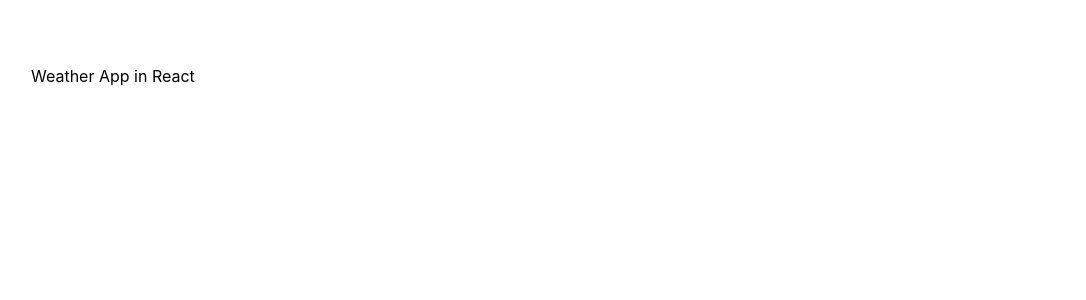
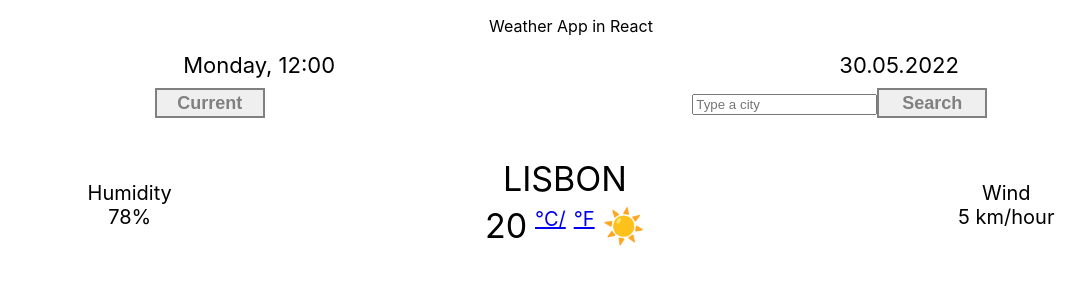
Before and after one commit to OlenaYurkina/weather-app-react, a React (Create React App) app: page / in a window 1280 px wide. Shown: the top 300 px of the page, without its empty margins (69-1155 px from the left). Built offline with nearby package versions, Linux system fonts and the light colour scheme.

Commit message:
Added modules Header, Form, Main

```diff
--- a/src/App.css
+++ b/src/App.css
@@ -1,4 +1,79 @@
 .App {
-  max-width: 500px;
-  padding: 50px 100px 0 100px;
+  text-align: center;
 }
+
+.Header {
+  padding: 0 0 10px 0;
+  text-align: center;
+  font-size: 22px;
+  display: flex;
+  justify-content: space-around;
+}
+
+.Header .ColRight {
+  text-align: left;
+  padding: 0 25px 0 25px;
+}
+.Header .ColLeft {
+  text-align: right;
+  padding: 0 25px 0 25px;
+}
+.Form {
+  text-align: center;
+  padding: 0;
+  display: flex;
+  justify-content: space-around;
+  padding: 0 10px;
+}
+button {
+  color: grey;
+  font-size: 18px;
+  line-height: 22px;
+  width: 110px;
+  border: 2px solid;
+  border-color: grey;
+  height: 30px;
+  margin: 0 auto;
+  display: block;
+  font-weight: bold;
+}
+
+#search-button {
+  color: grey;
+  font-size: 18px;
+  line-height: 22px;
+  width: 110px;
+  border: 2px solid;
+  border-color: grey;
+  height: 30px;
+  padding: 0;
+  font-weight: bold;
+}
+
+.Main {
+  display: flex;
+  padding: 0 10px;
+  justify-content: space-around;
+  padding: 40px 0;
+  text-align: center;
+  font-size: 20px;
+}
+
+.ColHumidity {
+  position: relative;
+  top: 23px;
+}
+
+#central {
+  font-size: 34px;
+}
+#celsius-temp {
+  font-size: 20px;
+}
+#farenheit-temp {
+  font-size: 20px;
+}
+.ColWind {
+  position: relative;
+  top: 23px;
+}
--- /dev/null
+++ b/src/Form.js
@@ -0,0 +1,30 @@
+import "./App.css";
+
+export default function Form() {
+  return (
+    <div className="Form">
+      <div className="col3">
+        <button id="current-button">Current</button>
+      </div>
+
+      <div className="col">
+        <form id="search-city">
+          <input
+            type="search"
+            width="300"
+            size="20"
+            placeholder="Type a city"
+            id="city-input"
+            class="col-8"
+          />
+          <input
+            type="submit"
+            value="Search"
+            class="col-3"
+            id="search-button"
+          />
+        </form>
+      </div>
+    </div>
+  );
+}
--- /dev/null
+++ b/src/Header.js
@@ -0,0 +1,12 @@
+import "./App.css";
+
+export default function Header() {
+  return (
+    <div className="Header">
+      <div className="ColRight" id="date-right">
+        Monday, 12:00
+      </div>
+      <div className="ColLeft">30.05.2022</div>
+    </div>
+  );
+}
--- /dev/null
+++ b/src/Main.js
@@ -0,0 +1,37 @@
+import "./App.css";
+
+export default function Main() {
+  return (
+    <div className="Main">
+      <div className="ColHumidity">
+        Humidity <br />
+        78%
+      </div>
+
+      <div className="Col" id="central">
+        <span id="main-city">LISBON</span> <br />
+        <span id="main-temperature">20</span>
+        <sup>
+          <span>
+            {" "}
+            <a href="#0" id="celsius-temp">
+              °C/
+            </a>{" "}
+          </span>
+          <span>
+            {" "}
+            <a href="#0" id="farenheit-temp">
+              °F
+            </a>{" "}
+          </span>
+        </sup>
+        ☀️
+      </div>
+
+      <div className="ColWind">
+        Wind <br />
+        <span id="main-wind">5</span> km/hour
+      </div>
+    </div>
+  );
+}
--- a/src/index.js
+++ b/src/index.js
@@ -1,13 +1,19 @@
-import React from 'react';
-import ReactDOM from 'react-dom/client';
-import './index.css';
-import App from './App';
-import reportWebVitals from './reportWebVitals';
+import React from "react";
+import ReactDOM from "react-dom/client";
+import "./index.css";
+import App from "./App";
+import reportWebVitals from "./reportWebVitals";
+import Header from "./Header";
+import Form from "./Form";
+import Main from "./Main";
 
-const root = ReactDOM.createRoot(document.getElementById('root'));
+const root = ReactDOM.createRoot(document.getElementById("root"));
 root.render(
   <React.StrictMode>
     <App />
+    <Header />
+    <Form />
+    <Main />
   </React.StrictMode>
 );
 
```
